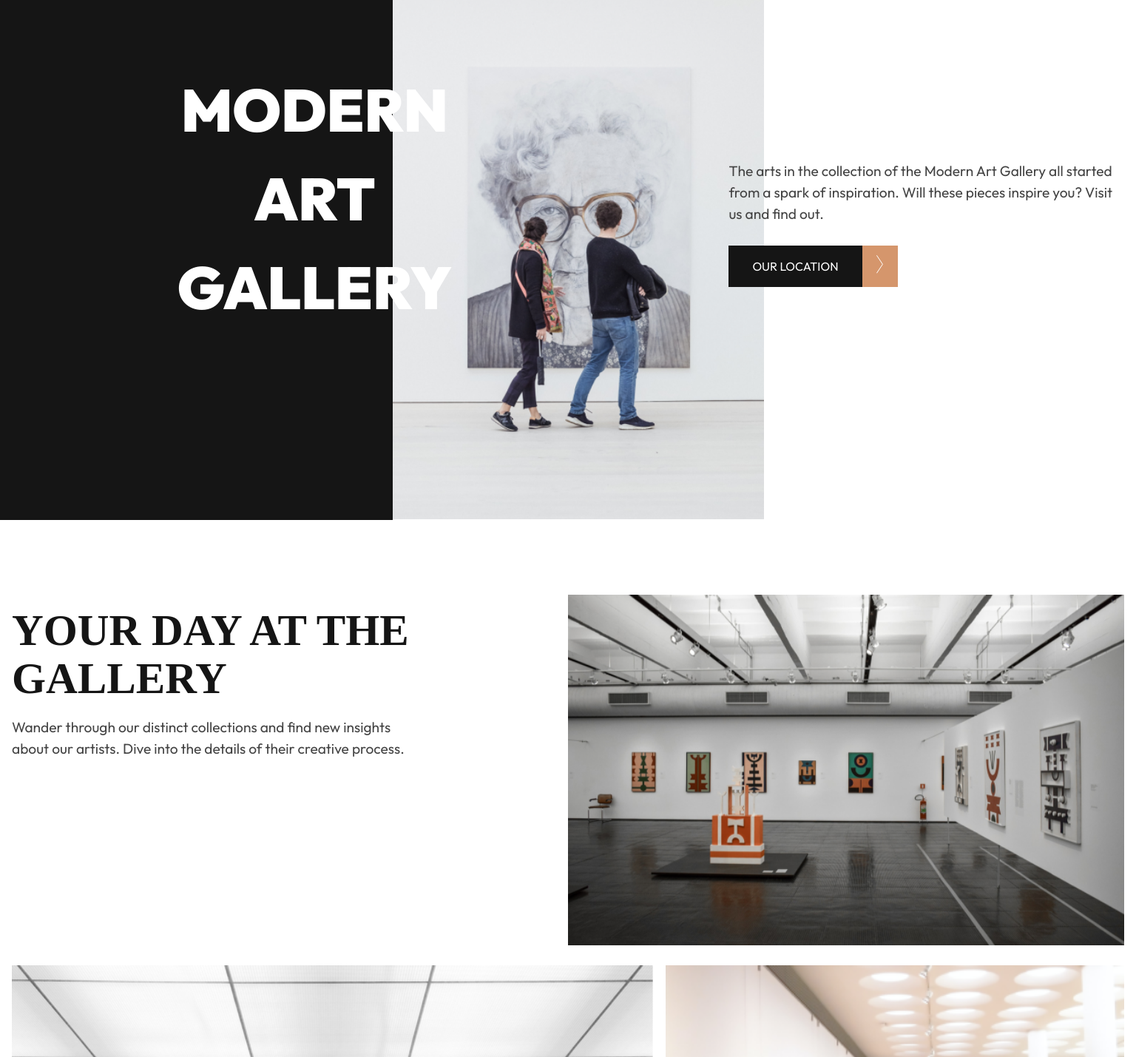
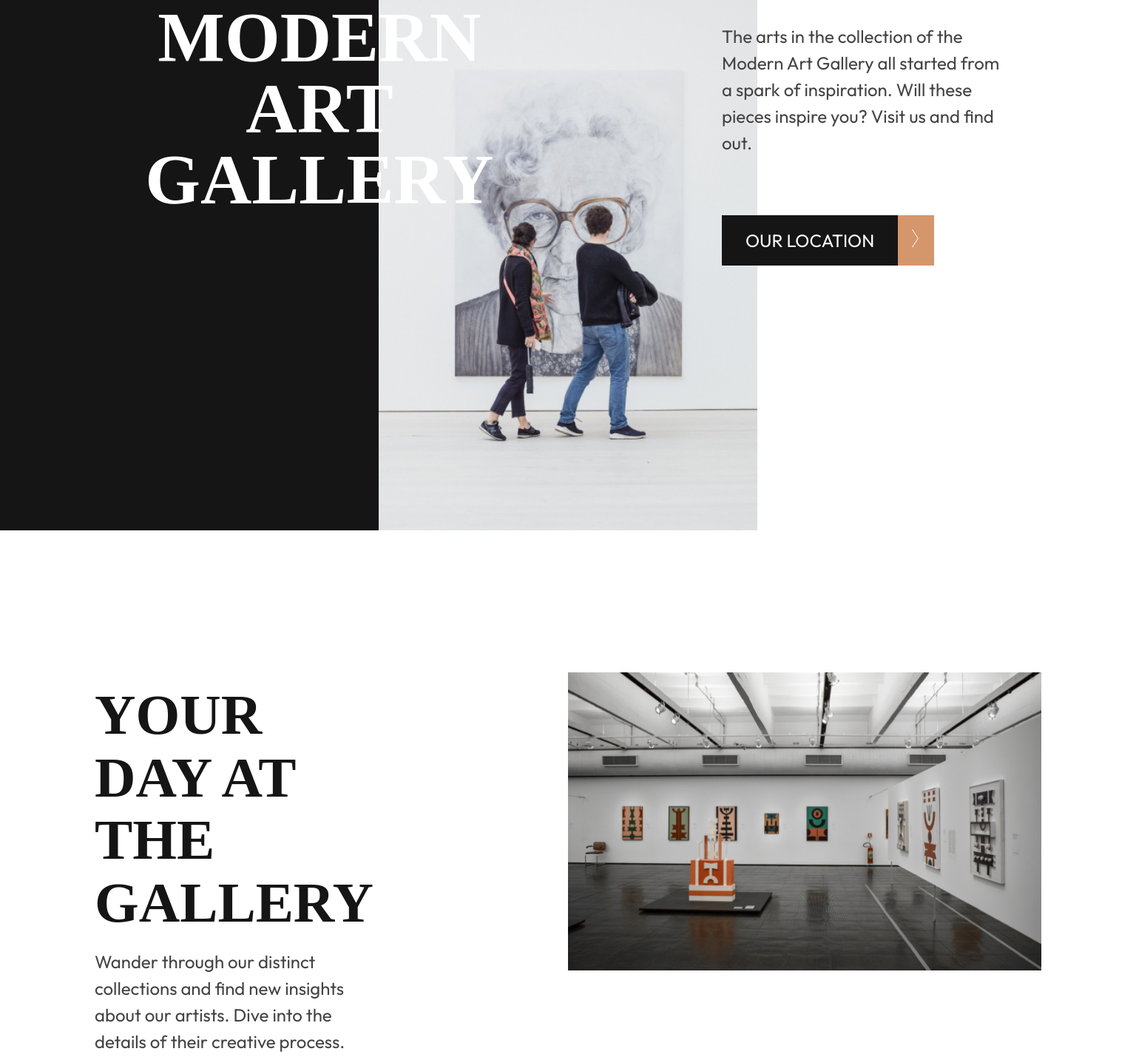
Before and after one commit to RobertoNDH/Modern-Art-Gallery, a plain HTML site: page index.html in a window 1536 px wide. Shown: the part 103-1532 px from the top of the page at 74% size. Drawn offline with Linux system fonts and the light colour scheme; a web font is replaced by a local one.

Commit message:
refactor style.css for improved layout, alignment, and spacing

```diff
--- a/css/style.css
+++ b/css/style.css
@@ -369,37 +369,123 @@
         grid-template-areas:
         "decor foto title_info";
         width: 100%;
+        align-items: center;
+        margin-bottom: 12rem;
 
         .decor {
-            display: block;
             grid-area: decor;
             background-color: var(--black);
             width: 100%;
-            height: 99.4%;
+            height: 100%; /* Cubre todo el alto de la fila */
+
+            /* Usamos Flexbox para centrar el contenido dentro del fondo negro */
+            display: flex;
+            align-items: center;
+            justify-content: center;
 
             div {
-                font-size: 5rem;
+                font-size: 6rem;
                 font-weight: 900;
                 color: var(--white);
+                font-family: var(--titulos);
+                line-height: 1;
+                text-align: center;
+                /* ELIMINAMOS margin-top y margin-left manuales */
+                margin: 0;
                 width: 100%;
-                margin-left: 10rem;
-                margin-top: 12rem;
-                text-align: center;
-                position: relative;
+                transform: translate(11rem, -10rem);
             }
         }
 
         picture {
             grid-area: foto;
-            height: auto;
+            width: 100%;
+            display: flex; /* Evita espacios extra debajo de la imagen */
         }
 
-        div {
+        picture img {
+            width: 100%;
+            height: auto;
+            display: block;
+        }
+
+        .header_text {
             grid-area: title_info;
+            padding-left: 2rem; /* Espaciado suave en lugar de márgenes negativos */
 
             h1 {
                 display: none;
             }
+
+            p {
+                font-size: 1.5rem;
+                width: 75%;
+                /* ELIMINAMOS el margin-top negativo */
+                margin: 0;
+                transform: translate(-2rem, -8rem);
+            }
+
+            .btn {
+                margin-top: 3rem;
+                font-size: 1.5rem;
+                transform: translate(-2rem, -6rem);
+
+                img {
+                    margin-top: 0.4rem;
+                }
+            }
         }
     }
+
+    .main {
+        margin: 0 8rem;
+
+        .container1 {
+
+            div {
+                align-content: center;
+
+                h2 {
+                    font-size: 4.8rem;
+                    width: 80%;
+                }
+
+                p {
+                    font-size: 1.5rem;
+                    width: 80%;
+                }
+            }
+        }
+
+        .hero1 {
+
+            div {
+                padding: 2.5rem;
+                text-align: center;
+                justify-items: center;
+
+                h2 {
+                    font-size: 4rem;
+                    width: 80%;
+                }
+
+                p {
+                    font-size: 1.4rem;
+                    width: 80%;
+                }
+            }
+        }
+    }
+
+    .footer div{
+        margin-left: 6.5rem;
+        margin-right: 3rem;
+
+        p {
+            width: 20%;
+            margin-right: 15rem;
+        }
+
+    }
+
 }
```
